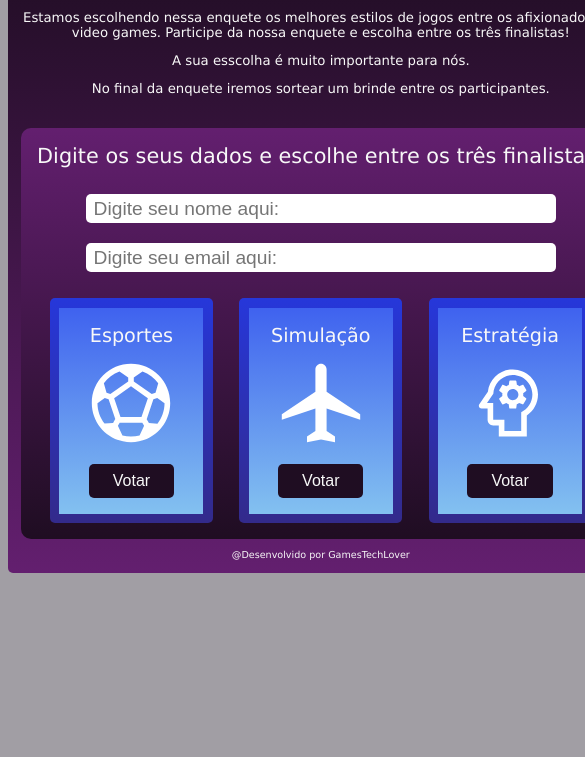
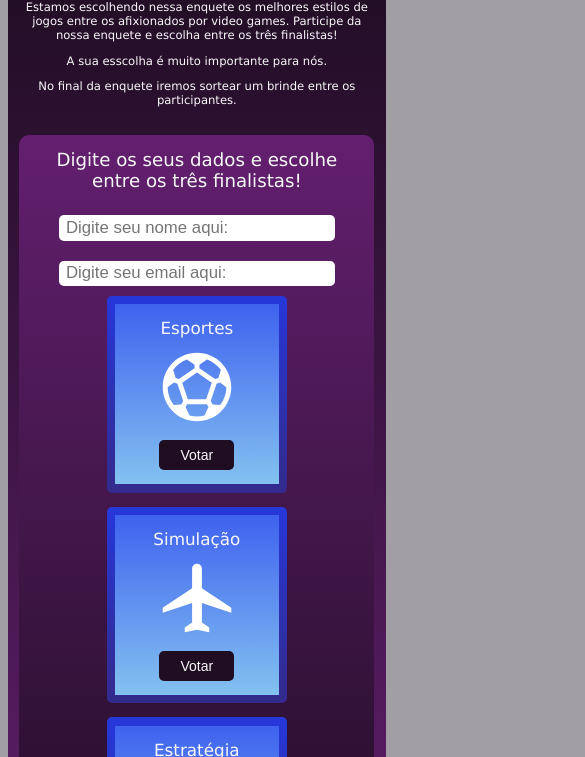
Before and after one commit to GabeOliver203/BootcampDevJr-Projeto-Games-Lovers, a plain HTML site: page Index.html in a window 390 px wide. Shown: the part 69-826 px from the top of the page, 585 px wide, since content can reach past the window. Drawn offline with nearby package versions, Linux system fonts and the light colour scheme.

Commit message:
testes de responsividade

```diff
--- a/style.css
+++ b/style.css
@@ -134,3 +134,44 @@ input:focus
     text-align: left;
     align-items: center;
 }
+
+@media screen and (max-width: 600px)
+{
+    html
+    {
+        font-size: 14px;
+    }
+
+    .container
+    {
+        width: 95%;
+    }
+
+    .opt-text
+    {
+        color: #f8f8f8;
+        font-size: 1rem;
+        display: flex;
+        flex-direction: column;
+        font-size: 1.2rem;
+        align-items: center;
+    }
+
+    .opt-container
+    {
+        background: linear-gradient(to bottom, #2637da, #332a8b);
+        padding: 0.6rem 0.6rem;
+        color: #f8f8f8;
+        border-radius: 5px;
+        margin-top: 1rem;
+        margin-bottom: 1rem;
+        text-align: center;
+        display: table-column;
+        width: 50%;
+        margin: 0 auto;
+        margin-bottom: 1rem;
+        display: block;
+        width: 50%;
+    }
+
+}
```
